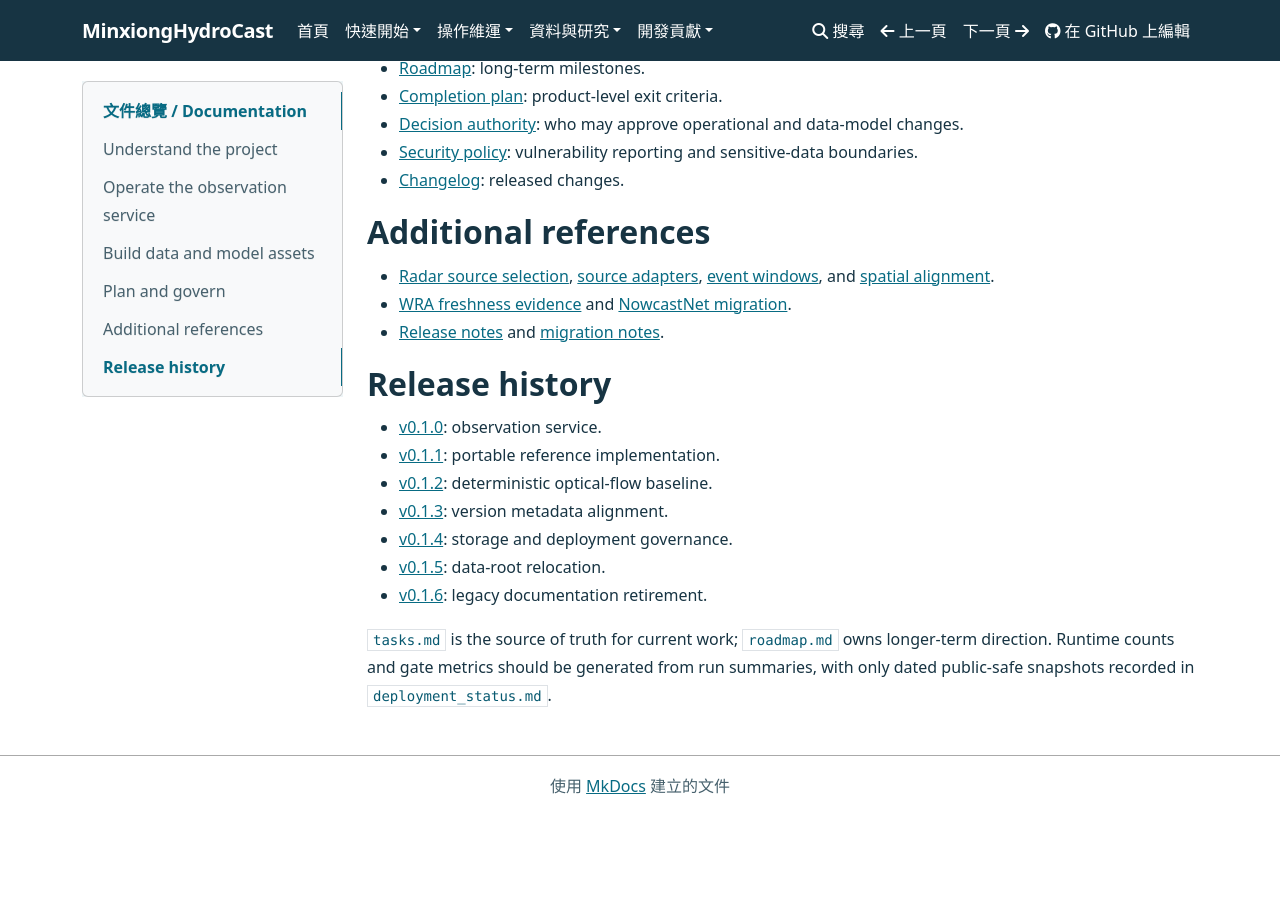
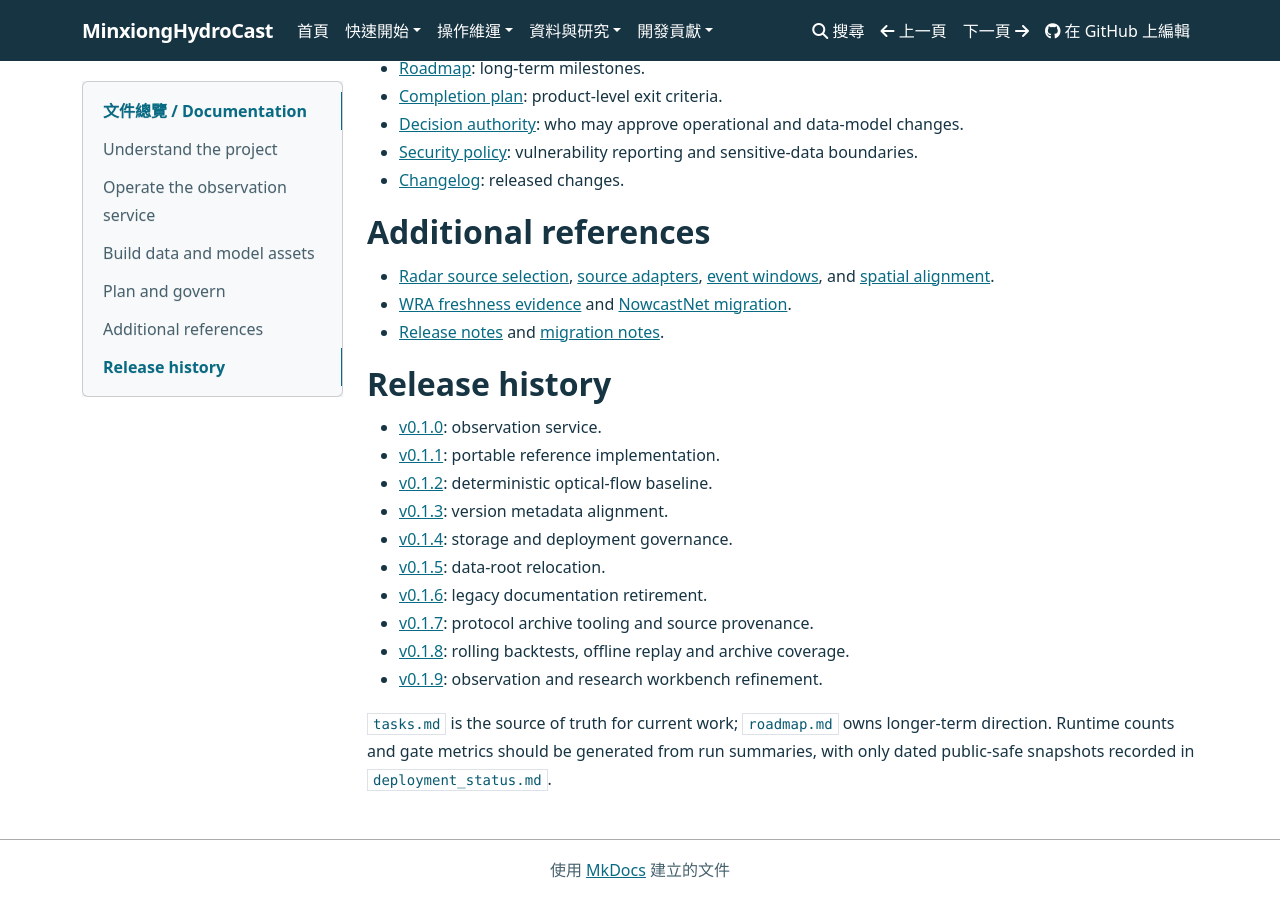
Before and after one commit to KageRyo/MinxiongHydroCast, an MkDocs documentation site: the page built from docs/documentation.md, in a window 1280 px wide and 900 px high, scrolled down 1288 px. Built offline with MkDocs 1.6.1, drawn with Linux system fonts in a browser that asks for light colours; before the commit the page ends 2104 px from its top, so only the background shows below that.

```diff
--- a/docs/documentation.md
+++ b/docs/documentation.md
@@ -64,7 +64,7 @@ governance details without duplicating changing deployment numbers.
 - [Radar source selection](radar_data_sources.md), [source adapters](radar_source_adapters.md),
   [event windows](radar_event_windows.md), and [spatial alignment](spatial_alignment.md).
 - [WRA freshness evidence](wra_freshness_evidence.md) and [NowcastNet migration](nowcastnet_migration.md).
-- [Release notes](releases/v0.1.6.md) and [migration notes](migration_notes.md).
+- [Release notes](releases/v0.1.9.md) and [migration notes](migration_notes.md).
 
 ## Release history
 
@@ -75,6 +75,9 @@ governance details without duplicating changing deployment numbers.
 - [v0.1.4](releases/v0.1.4.md): storage and deployment governance.
 - [v0.1.5](releases/v0.1.5.md): data-root relocation.
 - [v0.1.6](releases/v0.1.6.md): legacy documentation retirement.
+- [v0.1.7](releases/v0.1.7.md): protocol archive tooling and source provenance.
+- [v0.1.8](releases/v0.1.8.md): rolling backtests, offline replay and archive coverage.
+- [v0.1.9](releases/v0.1.9.md): observation and research workbench refinement.
 
 `tasks.md` is the source of truth for current work; `roadmap.md` owns longer-term direction.
 Runtime counts and gate metrics should be generated from run summaries, with only dated public-safe
--- a/pyproject.toml
+++ b/pyproject.toml
@@ -4,7 +4,7 @@ build-backend = "setuptools.build_meta"
 
 [project]
 name = "minxiong-hydrocast"
-version = "0.1.8"
+version = "0.1.9"
 description = "Official-source hydrometeorological data quality and reproducibility platform."
 readme = "README.md"
 requires-python = ">=3.11"
--- a/src/minxionghydrocast/__init__.py
+++ b/src/minxionghydrocast/__init__.py
@@ -2,4 +2,4 @@
 
 __all__ = ["__version__"]
 
-__version__ = "0.1.8"
+__version__ = "0.1.9"
```
Also changed, not shown: CHANGELOG.md (+11 -1 lines), README.md (+4 -2 lines), docs/releases/v0.1.9.md (added, +52 -0 lines), docs/roadmap.md (+1 -0 lines), 1 other file.
